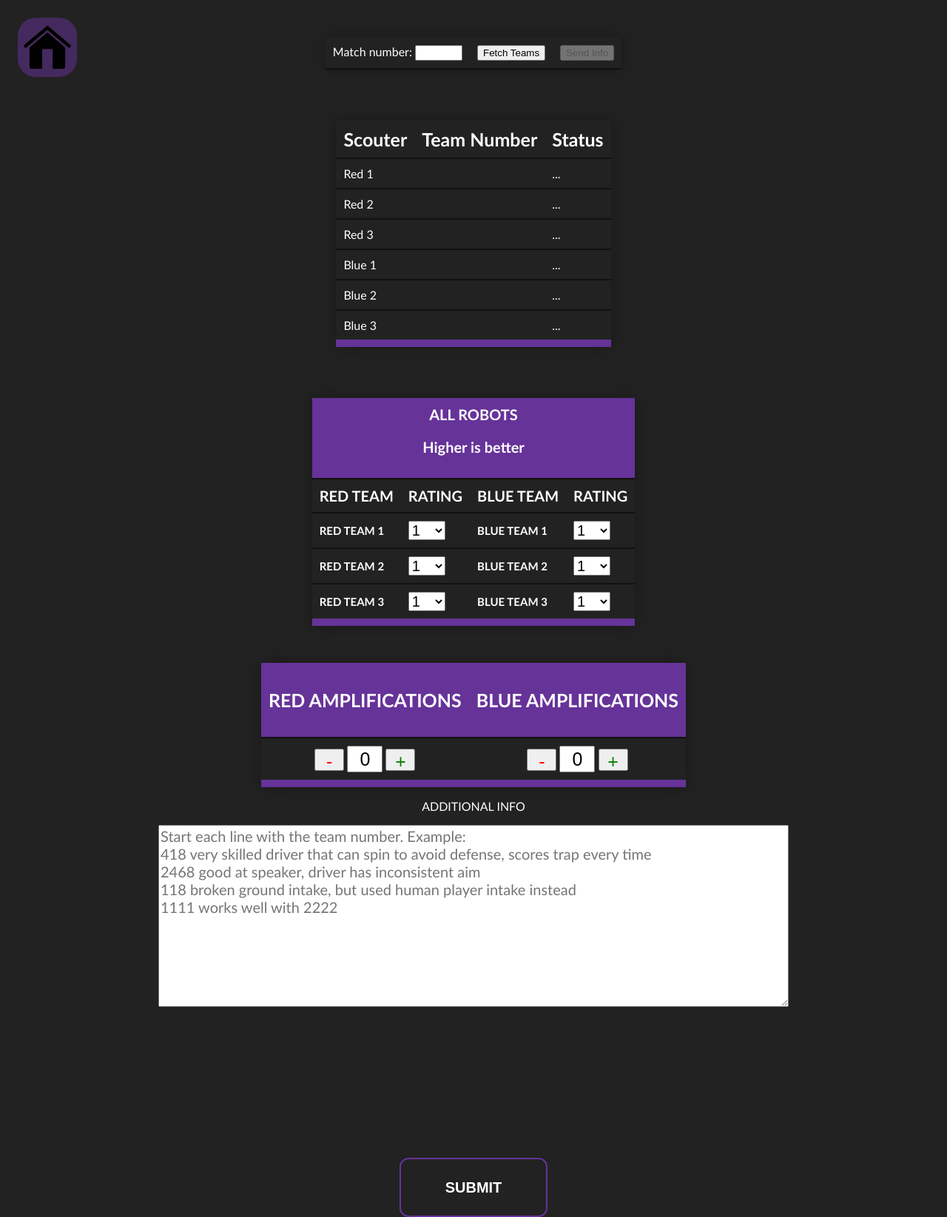
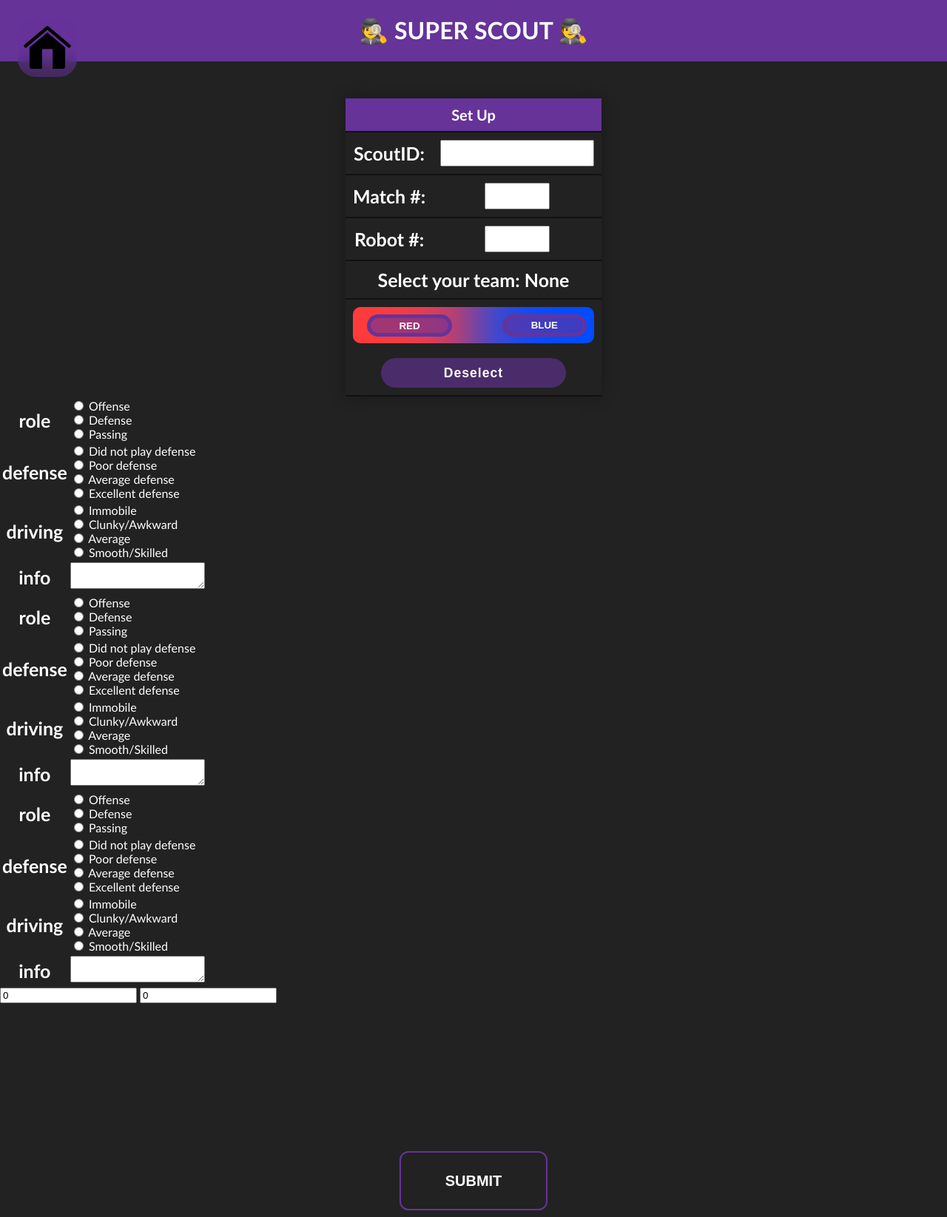
Before and after one commit to lasarobotics/PurpleScout, a Flask app: page /superScout.html in a window 1280 px wide. Shown: the whole page at 74% size. Run offline with Flask 3, Linux system fonts and the light colour scheme; lists and menus that the app fills with data are empty.

Commit message:
move around super scout stuff, make forms class for super scout

```diff
--- a/main.py
+++ b/main.py
@@ -12,7 +12,8 @@
 socketio = SocketIO(app)
 
 # Configure app
-app.config['FORM'] = CrescendoForm # Change this to the form you want to use
+app.config['SCOUT_FORM'] = CrescendoForm # Change this to the form you want to use
+app.config['SUPER_FORM'] = CrescendoSuperScoutForm
 app.config['SECRET_KEY'] = secrets.token_hex(16)
 app.config['DB_PATH'] = 'data/scoutState.db'
 
@@ -47,12 +48,12 @@
 # Index
 @app.route('/')
 def index():
-    return render_template('home.html')
+    return render_template('home.html', name=app.config['SCOUT_FORM'].name)
 
 # Home
 @app.route('/home.html')
 def home():
-    return render_template('home.html', name=app.config['FORM'].name)
+    return render_template('home.html', name=app.config['SCOUT_FORM'].name)
 
 def changeValue(inputString="", val=""):
     print("input: " + inputString + " | val: " + val)
@@ -71,7 +72,7 @@
 # Scout
 @app.route('/scout.html')
 def scout():
-    form = app.config['FORM']()
+    form = app.config['SCOUT_FORM']()
 
     account_info = request.cookies.get("acc_info")
     if account_info is not None:
@@ -95,14 +96,23 @@
     else:
         cookie_values = None
 
-    return render_template('forms/' + app.config['FORM'].__name__ + '.html', form=form, cookie_values=cookie_values)
+    return render_template('forms/' + app.config['SCOUT_FORM'].__name__ + '.html', form=form, cookie_values=cookie_values)
 
 # Super scout
 @app.route('/superScout.html')
 def superScout():
+    form = app.config['SUPER_FORM']()
     # Tell the scouts that the super scout is ready
     socketio.emit('superScoutConnect')
-    return render_template('superScout.html')
+
+    print(vars(CrescendoSuperScoutForm()))
+
+    return render_template('superForms/' + app.config['SUPER_FORM'].__name__ + '.html', form=form)
+
+# Admin
+@app.route('/megaScout.html')
+def megaScout():
+    return render_template('megaScout.html')
 
 # Normal scout submit
 @app.route('/scoutSubmit.html', methods=['POST', 'GET'])
--- a/static/style2.css
+++ b/static/style2.css
@@ -523,3 +523,5 @@
 
   cursor: pointer;
 }
+
+/* specific to super scouting */
--- /dev/null
+++ b/templates/superForms/CrescendoSuperScoutForm.html
@@ -0,0 +1,13 @@
+{% extends "superScout.html" %}
+
+{% block form %}
+{{ form.robot1 }}
+
+{{ form.robot2 }}
+
+{{ form.robot3 }}
+
+{{ form.redAmps }}
+{{ form.blueAmps }}
+
+{% endblock %}
--- a/templates/superScout.html
+++ b/templates/superScout.html
@@ -1,206 +1,89 @@
 {% extends "base.html" %}
-
 {% block title %}🕵️ Super Scout 🕵️{% endblock %}
 
 {% block head %}
 <link rel="stylesheet" href="static/style2.css">
+<script defer href="/static/scout.js"></script>
 {% endblock %}
 
 {% block body %}
+<div class="topnav mb-3">
+    <center>
+        <h1>
+            🕵️ SUPER SCOUT 🕵️
+        </h1>
+    </center>
+</div>
 
-<form action="/superScoutSubmit.html" method="POST" onsubmit="return download_csv_file2(event)">
 
-    <table class="tbl">
+<form id="scoutForm" action="/superScout.html" method="POST" onsubmit="return download_csv_file(event)">
+    <table id="account_table" class="tbl">
         <thead>
             <tr>
-                <td>Match number: <input type="number" id="matchNum" min="0" max="999" required></td>
-                <td><button type="button" id="fetchTeams">Fetch Teams</button></td>
-                <td><button type="button" id="sendInfo">Send Info</button></td>
+                <th style="font-size: 20px;" class="a" colspan="3">
+                    <center>Set Up</center>
+                </th>
+            </tr>
+            <tr>
+                <th>
+                    <center>ScoutID: </center>
+                </th>
+                <th>
+                    {{ form.scoutID(class_="inp wide") }}
+                </th>
+            </tr>
+            <tr>
+                <th>
+                    <center>Match #: </center>
+                </th>
+                <th>
+                    {{ form.matchNum(class_="inp wide") }}
+                </th>
+            </tr>
+            <tr>
+                <th>
+                    <center>Robot #: </center>
+                </th>
+                <th>
+                    {{ form.teamNum(class_="inp wide") }}
+                </th>
+            </tr>
+            <tr>
+
+                <th colspan="2">
+                    <center id="waiting">
+                        Select your team:
+                        <b>
+                            <span>None</span>
+                        </b>
+                    </center>
+                </th>
+                <!-- <p>Select your assigned team:</p> -->
+            </tr>
+            <tr>
+                <th colspan="2">
+                    <div id="teamButtons">
+                        <div id="redButtons">
+                            <button type="button" class="teamSelect" id="red1">RED</button>
+                        </div>
+                        <div id="blueButtons">
+                            <button type="button" class="teamSelect" id="blue1">BLUE</button>
+                        </div>
+                    </div>
+                    <button type="button" class="teamSelect" id="deselect">Deselect</button>
+                </th>
             </tr>
         </thead>
     </table>
 
-    <br>
-
-    <table class="tbl">
-        <thead>
-            <tr>
-                <th>Scouter</th>
-                <th>Team Number</th>
-                <th>Status</th>
-            </tr>
-        </thead>
-        <tbody id="scouterStatus">
-            <tr>
-                <td>Red 1</td>
-                <td class="red1teamNum"></td>
-                <td id="red1Status">...</td>
-            </tr>
-            <tr>
-                <td>Red 2</td>
-                <td class="red2teamNum"></td>
-                <td id="red2Status">...</td>
-            </tr>
-            <tr>
-                <td>Red 3</td>
-                <td class="red3teamNum"></td>
-                <td id="red3Status">...</td>
-            </tr>
-            <tr>
-                <td>Blue 1</td>
-                <td class="blue1teamNum"></td>
-                <td id="blue1Status">...</td>
-            </tr>
-            <tr>
-                <td>Blue 2</td>
-                <td class="blue2teamNum"></td>
-                <td id="blue2Status">...</td>
-            </tr>
-            <tr>
-                <td>Blue 3</td>
-                <td class="blue3teamNum"></td>
-                <td id="blue3Status">...</td>
-            </tr>
-        </tbody>
-    </table>
-    <br>
-
-
-
-    <table class="tbl">
-        <thead>
-            <tr>
-                <th style="font-size: 20px;" class="a" colspan="4">
-                    <center>ALL ROBOTS</center>
-                    <p class="a">Higher is better</p>
-                </th>
-            </tr>
-            <tr>
-                <th style="font-size: 20px;">
-                    <center>RED TEAM</center>
-                </th>
-                <th style="font-size: 20px;">
-                    <center>RATING</center>
-                </th>
-                <th style="font-size: 20px;">
-                    <center>BLUE TEAM</center>
-                </th>
-                <th style="font-size: 20px;">
-                    <center>RATING</center>
-                </th>
-            </tr>
-        </thead>
-        <tbody>
-            <tr class="active">
-                <td class="red1teamNum" style="font-weight:bold; font-size: 15px;">RED TEAM 1</td>
-                <td>
-                    <select style="width : 50px; font-size: 20px;" name="red1Ranking" id="num1red">
-                        <option value="1">1</option>
-                        <option value="2">2</option>
-                        <option value="3">3</option>
-                    </select>
-                </td>
-                <td class="blue1teamNum" style="font-weight:bold; font-size: 15px;">BLUE TEAM 1</td>
-                <td>
-                    <select style="width : 50px; font-size: 20px;" name="blue1Ranking" id="num1blue">
-                        <option value="1">1</option>
-                        <option value="2">2</option>
-                        <option value="3">3</option>
-                    </select>
-                </td>
-            </tr>
-            <tr class="active">
-                <td class="red2teamNum" style="font-weight:bold; font-size: 15px;">RED TEAM 2</td>
-                <td>
-                    <select style="width : 50px; font-size: 20px;" name="red2Ranking" id="num2red">
-                        <option value="1">1</option>
-                        <option value="2">2</option>
-                        <option value="3">3</option>
-                    </select>
-                </td>
-                <td class="blue2teamNum" style="font-weight:bold; font-size: 15px;">BLUE TEAM 2</td>
-                <td>
-                    <select style="width : 50px; font-size: 20px;" name="blue2Ranking" id="num2blue">
-                        <option value="1">1</option>
-                        <option value="2">2</option>
-                        <option value="3">3</option>
-                    </select>
-                </td>
-            </tr>
-            <tr class="active">
-                <td class="red3teamNum" style="font-weight:bold; font-size: 15px;">RED TEAM 3</td>
-                <td>
-                    <select style="width : 50px; font-size: 20px;" name="red3Ranking" id="num3red">
-                        <option value="1">1</option>
-                        <option value="2">2</option>
-                        <option value="3">3</option>
-                    </select>
-                </td>
-                <td class="blue3teamNum" style="font-weight:bold; font-size: 15px;">BLUE TEAM 3</td>
-                <td>
-                    <select style="width : 50px; font-size: 20px;" name="blue3Ranking" id="num3blue">
-                        <option value="1">1</option>
-                        <option value="2">2</option>
-                        <option value="3">3</option>
-                    </select>
-                </td>
-            </tr>
-        </tbody>
-    </table>
-
-    <table class="tbl">
-        <thead>
-            <tr>
-                <th class="a">
-                    <p class="str">RED AMPLIFICATIONS</p>
-                </th>
-                <th class="a">
-                    <p class="str">BLUE AMPLIFICATIONS</p>
-                </th>
-            </tr>
-        </thead>
-        <tbody>
-            <td>
-
-                <center>
-                <button type="button" class="subtractButton">-</button>
-                <input class="inp" id="redAmps" name="redAmps" required="" type="number" value="0">
-                <button type="button" class="addButton">+</button>
-                </center>
-            </td>
-            <td>
-                <center>
-                <button type="button" class="subtractButton">-</button>
-                <input class="inp" id="blueAmps" name="blueAmps" required="" type="number" value="0">
-                <button type="button" class="addButton">+</button>
-                </center>
-            </td>
-        </tbody>
-    </table>
-
-    <div class="str">
-    <center>
-        <p>ADDITIONAL INFO</p>
-    </center>
-    </div>
-    <div class="quest">
-        <div class="innerSuper">
-            <center>
-            <textarea class = "" id="infoSuper" style="font-size: 15pt;" name="info" cols="75" rows="10" placeholder="Start each line with the team number. Example:
-418 very skilled driver that can spin to avoid defense, scores trap every time
-2468 good at speaker, driver has inconsistent aim
-118 broken ground intake, but used human player intake instead
-1111 works well with 2222"></textarea>
-            </center>
-        </div>
-    </div>
+    {% block form %}
+    {% endblock %}
 
     <div style="padding-bottom: 10px;" class="but">
-        <a><button type="submit" class="button">SUBMIT</button> </a>
+        <button type="submit" class="button">SUBMIT</button>
     </div>
-    <br>
 </form>
 
 <script src="static/script.js"></script>
-<script src="static/superScout.js"></script>
+<script src="static/scout.js"></script>
 {% endblock %}
```
Also changed, not shown: game.py (+36 -1 lines), templates/home.html (+4 -4 lines), templates/megaScout.html (added, +150 -0 lines), updateSheet.py (+5 -9 lines).
